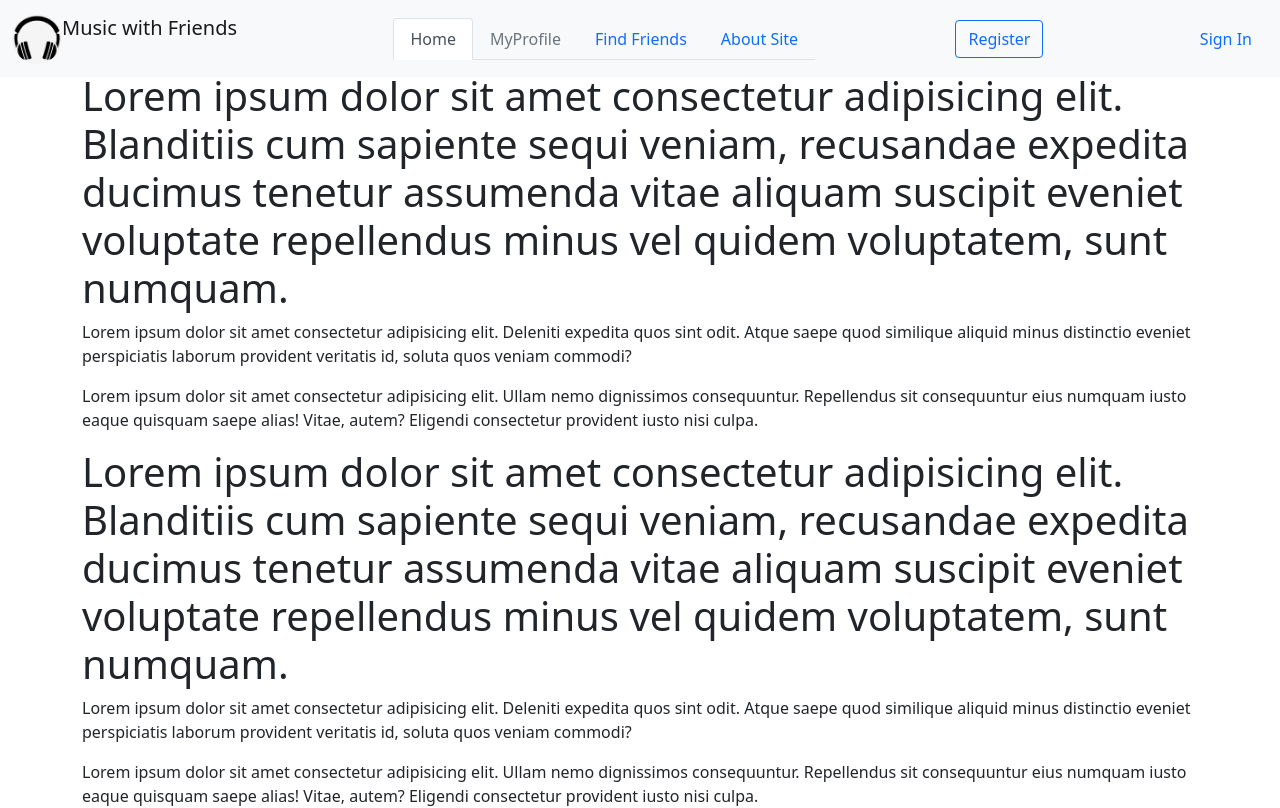
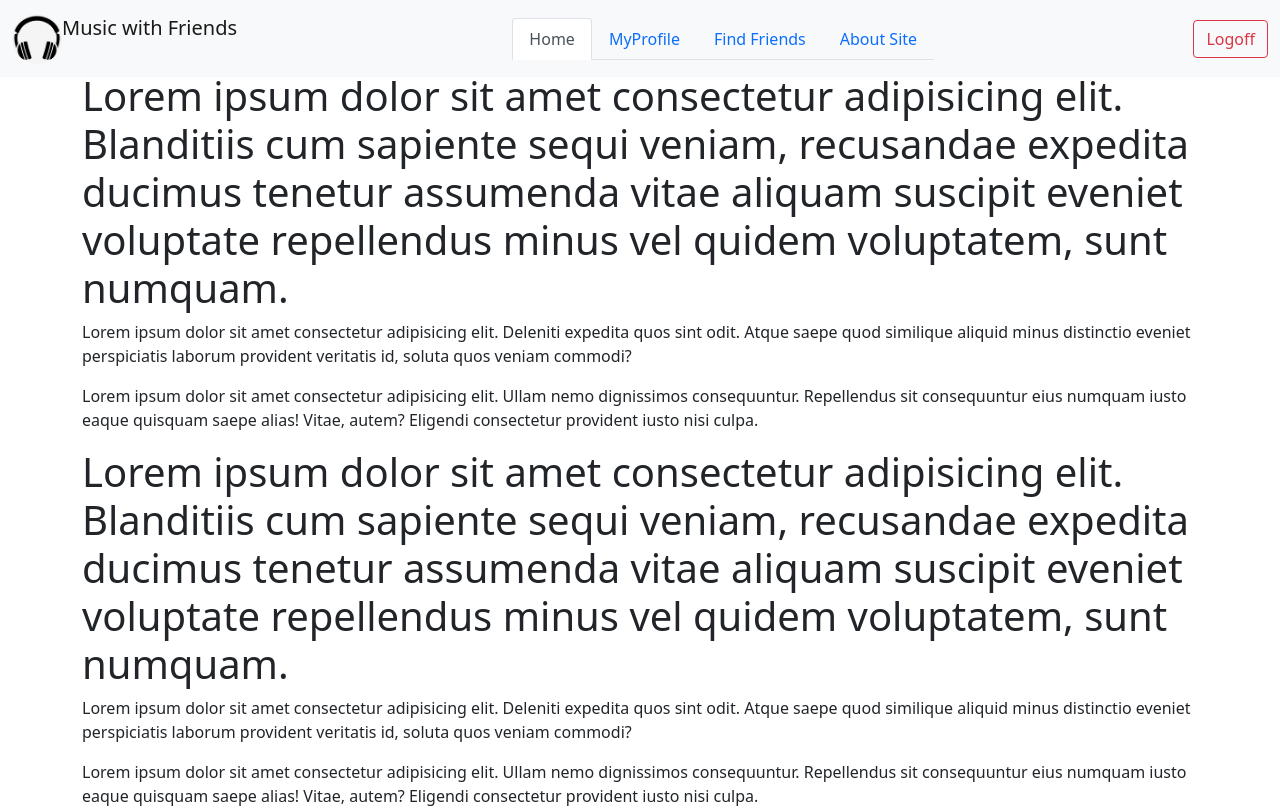
Before and after one commit to danielramirez0/MusicSocialMediaAppFE, a React (Create React App) app: page / in a window 1280 px wide. Shown: the top 808 px of the page. Built offline with nearby package versions, Linux system fonts and the light colour scheme.

Commit message:
Adds tab switching for NavBar based on tab index

```diff
--- a/src/components/Home/Home.jsx
+++ b/src/components/Home/Home.jsx
@@ -3,7 +3,7 @@ const Home = (props) => {
   return (
     <div className="container">
       <div className="pb-5">
-        <NavBar userLoggedIn={false} />
+        <NavBar userLoggedIn={true} tabActive="0" />
       </div>
       <div className="pt-4">
         <h1 className="">
--- a/src/components/MyProfilePage/MyProfile.jsx
+++ b/src/components/MyProfilePage/MyProfile.jsx
@@ -9,7 +9,7 @@ const MyProfilePage = () => {
   return (
     <div className="container">
       <div className="pb-5">
-        <NavBar userLoggedIn={true} />
+        <NavBar userLoggedIn={true} tabActive="1" />
       </div>
       <div className="container pt-4">
         <div className="bio-friends">
--- a/src/components/NavBar/NavBar.jsx
+++ b/src/components/NavBar/NavBar.jsx
@@ -18,13 +18,20 @@ const NavBar = (props) => {
           </a>
           <ul className="nav nav-tabs">
             <li className="nav-item">
-              <a className="nav-link active" aria-current="page" href="/">
+              <a
+                className={props.tabActive === "0" ? "nav-link active" : "nav-link"}
+                aria-current={props.tabActive === "0" ? "page" : ""}
+                href="/"
+              >
                 Home
               </a>
             </li>
             <li className="nav-item">
               <a
-                className={`nav-link ${props.userLoggedIn === true ? null : "disabled"}`}
+                className={`${props.tabActive === "1" ? "nav-link active" : "nav-link"} ${
+                  props.userLoggedIn === true ? null : "disabled"
+                }`}
+                aria-current={props.tabActive === "1" ? "page" : ""}
                 href="/myProfilePage"
               >
                 MyProfile
@@ -32,12 +39,20 @@ const NavBar = (props) => {
             </li>
 
             <li className="nav-item">
-              <a className="nav-link" href="/search">
+              <a
+                className={props.tabActive === "2" ? "nav-link active" : "nav-link"}
+                aria-current={props.tabActive === "2" ? "page" : ""}
+              >
                 Find Friends
               </a>
             </li>
             <li className="nav-item">
-              <a className="nav-link" href="/about" tabIndex="-1">
+              <a
+                className={props.tabActive === "3" ? "nav-link active" : "nav-link"}
+                aria-current={props.tabActive === "3" ? "page" : ""}
+                href="/about"
+                tabIndex="-1"
+              >
                 About Site
               </a>
             </li>
```
